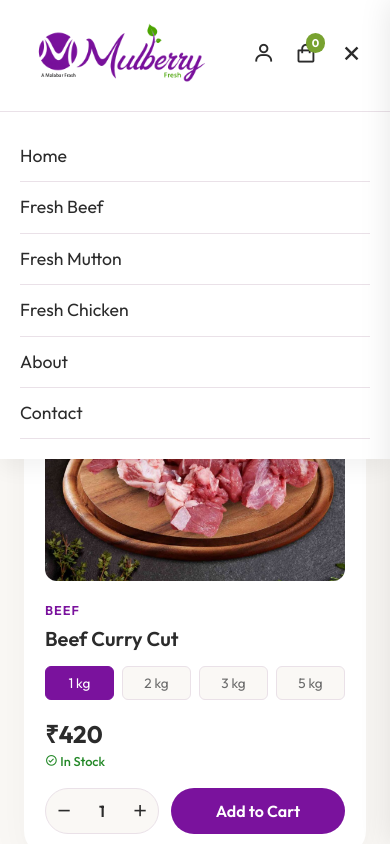
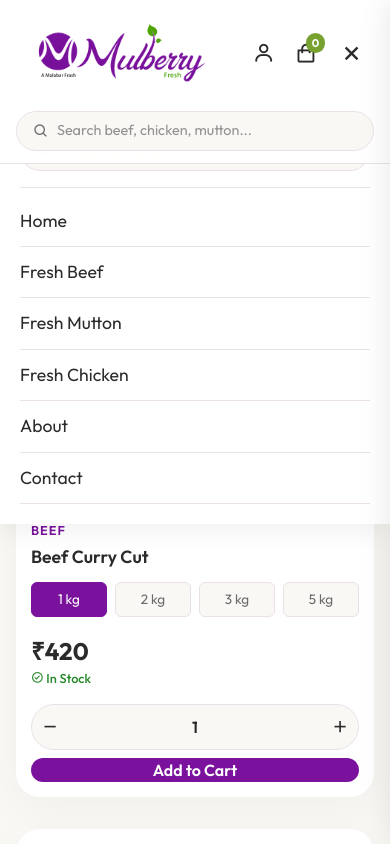
Before and after one commit to amjad20068/mulberry-fresh.com, a Next.js app: page / in a window 390 px wide. Both pictures are taken after a click on the button 351 px from the left and 55 px from the top of the page. Shown: the top 844 px of the page. Built offline with nearby package versions, Linux system fonts and the light colour scheme.

Commit message:
Fix mobile responsiveness and search box

```diff
--- a/src/app/globals.css
+++ b/src/app/globals.css
@@ -1,4 +1,5 @@
 @import 'tailwindcss';
+
 :root {
     /* Brand Colors */
     --primary-purple: #7a129d;
@@ -191,6 +192,14 @@ body {
 
 .search-box i {
     color: var(--text-muted);
+}
+
+.mobile-search-row {
+    display: none;
+}
+
+.desktop-search {
+    display: flex;
 }
 
 .icon-link {
@@ -818,7 +827,8 @@ body {
     right: -400px;
     width: 400px;
     max-width: 100%;
-    height: 100vh;
+    bottom: 0;
+
     background: white;
     z-index: 1001;
     box-shadow: -10px 0 30px rgba(0, 0, 0, 0.1);
@@ -969,8 +979,18 @@ body {
     }
 
     .nav-links,
-    .search-box {
+    .desktop-search {
         display: none;
+    }
+
+    .mobile-search-row {
+        display: block;
+        padding: 0 16px 12px 16px;
+    }
+
+    .mobile-search-row .search-box {
+        width: 100%;
+        display: flex !important;
     }
 
     .mobile-menu-btn {
@@ -983,6 +1003,87 @@ body {
     }
 
     .product-grid {
-        grid-template-columns: repeat(auto-fill, minmax(240px, 1fr));
+        grid-template-columns: 1fr;
     }
 }
+
+@media (max-width: 480px) {
+    .container {
+        padding: 0 16px;
+    }
+
+    .hero h1 {
+        font-size: 2.2rem;
+    }
+
+    .section-header h2 {
+        font-size: 2rem;
+    }
+
+    .cart-actions {
+        flex-direction: column;
+        gap: 8px;
+    }
+
+    .qty-controls {
+        width: 100%;
+        justify-content: space-between;
+    }
+
+    .btn-add-cart {
+        width: 100%;
+    }
+
+    .weight-selector {
+        justify-content: space-between;
+    }
+
+    /* Shrink product cards */
+    .product-card {
+        padding: 14px;
+    }
+
+    .product-image {
+        height: 150px;
+        margin-bottom: 15px;
+    }
+
+    .product-title {
+        font-size: 1.1rem;
+    }
+
+    /* Shrink cart section */
+    .side-cart {
+        width: 100%;
+        /* Take full width on very small screens */
+    }
+
+    .cart-header {
+        padding: 14px 16px;
+    }
+
+    .cart-items {
+        padding: 16px;
+    }
+
+    .cart-item {
+        margin-bottom: 15px;
+        padding-bottom: 15px;
+        gap: 12px;
+    }
+
+    .cart-item-img {
+        width: 60px;
+        height: 60px;
+    }
+
+    .cart-footer {
+        padding: 16px;
+    }
+
+    .total-line {
+        margin-top: 10px;
+        padding-top: 10px;
+        font-size: 1.1rem;
+    }
+}
--- a/src/app/page.tsx
+++ b/src/app/page.tsx
@@ -22,6 +22,36 @@ export default function Home() {
     }
     return filtered.map(p => <ProductCard key={p.id} product={p} category={category} />);
   };
+
+  if (searchQuery) {
+    const allProductsArray = [
+      ...products.beef.map(p => ({ ...p, category: 'beef' as const })),
+      ...products.mutton.map(p => ({ ...p, category: 'mutton' as const })),
+      ...products.chicken.map(p => ({ ...p, category: 'chicken' as const })),
+    ];
+
+    const searchResults = allProductsArray.filter(p => p.name.toLowerCase().includes(searchQuery.toLowerCase()));
+
+    return (
+      <main className="container" style={{ paddingTop: '140px', minHeight: '80vh' }}>
+        <section className="shop-section">
+          <div className="section-header">
+            <h2>Search Results</h2>
+            <p>Showing results for &quot;{searchQuery}&quot;</p>
+          </div>
+          {searchResults.length === 0 ? (
+            <p style={{ textAlign: 'center', color: 'var(--text-muted)', padding: '2rem' }}>
+              No products match your search.
+            </p>
+          ) : (
+            <div className="product-grid">
+              {searchResults.map(p => <ProductCard key={p.id} product={p} category={p.category} />)}
+            </div>
+          )}
+        </section>
+      </main>
+    );
+  }
 
   return (
     <main className="container" style={{ paddingTop: '140px' }}>
--- a/src/components/Navbar.tsx
+++ b/src/components/Navbar.tsx
@@ -35,7 +35,7 @@ export function Navbar() {
                     </div>
 
                     <div className="nav-actions">
-                        <div className="search-box">
+                        <div className="search-box desktop-search">
                             <i className='bx bx-search'></i>
                             <input
                                 type="text"
@@ -60,9 +60,34 @@ export function Navbar() {
                         </button>
                     </div>
                 </div>
+
+                <div className="mobile-search-row">
+                    <div className="search-box">
+                        <i className='bx bx-search'></i>
+                        <input
+                            type="text"
+                            placeholder="Search beef, chicken, mutton..."
+                            value={searchQuery}
+                            onChange={(e) => setSearchQuery(e.target.value)}
+                            style={{ flex: 1, border: 'none', background: 'transparent', outline: 'none' }}
+                        />
+                    </div>
+                </div>
             </nav>
 
             <div className={`mobile-menu ${mobileMenuOpen ? 'active' : ''}`} id="mobile-menu">
+                <div className="mobile-search-wrapper" style={{ paddingBottom: '16px', borderBottom: '1px solid var(--border-color)', marginBottom: '8px' }}>
+                    <div className="search-box" style={{ display: 'flex', width: '100%', background: 'var(--bg-warm-white)' }}>
+                        <i className='bx bx-search'></i>
+                        <input
+                            type="text"
+                            placeholder="Search fresh meat..."
+                            value={searchQuery}
+                            onChange={(e) => setSearchQuery(e.target.value)}
+                            style={{ flex: 1, border: 'none', background: 'transparent', outline: 'none' }}
+                        />
+                    </div>
+                </div>
                 <a href="#" className="active" onClick={() => setMobileMenuOpen(false)}>Home</a>
                 <a href="#shop-beef" onClick={() => setMobileMenuOpen(false)}>Fresh Beef</a>
                 <a href="#shop-mutton" onClick={() => setMobileMenuOpen(false)}>Fresh Mutton</a>
```
